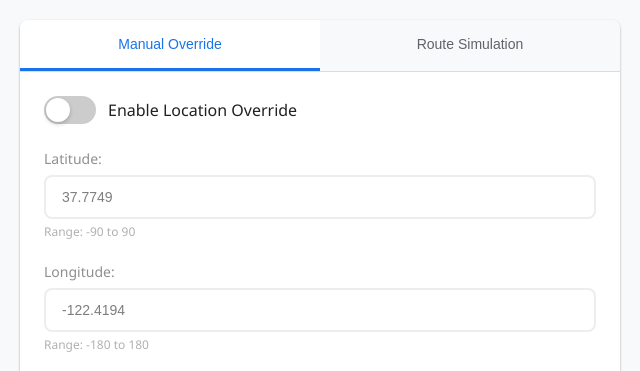
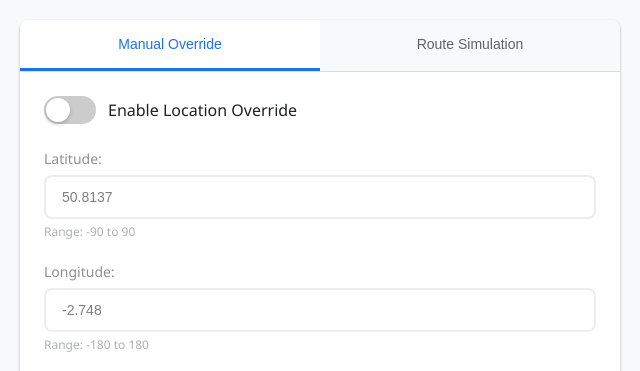
Before and after one commit to RobQuincey/devtools-location-override, a browser extension: page panel.html in a window 1280 px wide. Shown: the top 371 px of the page, 320-960 px from the left. Drawn offline with Linux system fonts and the light colour scheme.

Commit message:
Update default coords and make example routes more interesting

```diff
--- a/panel.html
+++ b/panel.html
@@ -26,13 +26,13 @@
             <div class="location-inputs" id="locationInputs">
                 <div class="input-group">
                     <label for="latitude">Latitude:</label>
-                    <input type="number" id="latitude" step="any" placeholder="e.g., 37.7749" value="37.7749">
+                    <input type="number" id="latitude" step="any" placeholder="e.g., 50.8137" value="50.8137">
                     <small>Range: -90 to 90</small>
                 </div>
 
                 <div class="input-group">
                     <label for="longitude">Longitude:</label>
-                    <input type="number" id="longitude" step="any" placeholder="e.g., -122.4194" value="-122.4194">
+                    <input type="number" id="longitude" step="any" placeholder="e.g., -2.748" value="-2.748">
                     <small>Range: -180 to 180</small>
                 </div>
 
```
Also changed, not shown: test-route.geojson, 2 other files.
